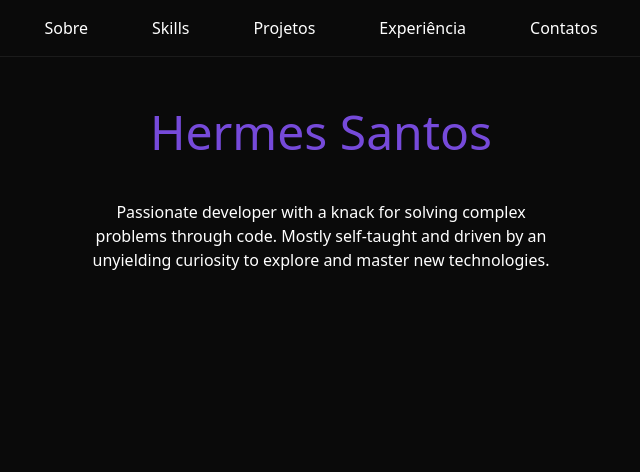
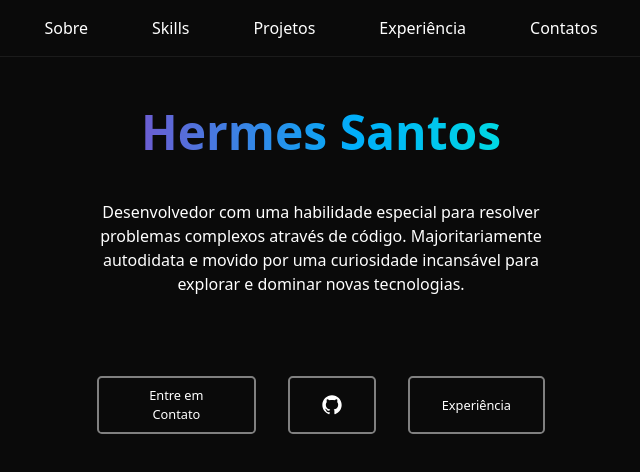
Before and after one commit to HermesSantos/portfolio, a Vue app: page / in a window 1280 px wide. Shown: the top 472 px of the page, without its empty margins (319-959 px from the left). Built offline with nearby package versions, Linux system fonts and the light colour scheme; the HTML template or start-up script is replaced by a standard one.

Commit message:
Feat: Add ContactButtons component to About page

```diff
--- a/src/components/About.vue
+++ b/src/components/About.vue
@@ -1,11 +1,15 @@
 <script setup lang="ts">
+import ContactButtons from "./ContactButtons.vue";
 </script>
 
 <template>
   <div class="about-main">
     <h1>Hermes Santos</h1>
     <div class="text-about">
-      Passionate developer with a knack for solving complex problems through code. Mostly self-taught and driven by an unyielding curiosity to explore and master new technologies.
+      Desenvolvedor com uma habilidade especial para resolver problemas complexos através de código. Majoritariamente autodidata e movido por uma curiosidade incansável para explorar e dominar novas tecnologias.
+    </div>
+    <div>
+      <ContactButtons />
     </div>
   </div>
 </template>
@@ -13,10 +17,12 @@
 .about-main{
   h1{
     font-size: 3rem;
+    font-weight: 800;
     background: linear-gradient(
       to right,
       #7953cd 20%,
       #00affa 30%,
+      #00f5d4 40%,
       #0190cd 70%,
       #764ada 80%
       );
@@ -25,7 +31,7 @@
     -webkit-text-fill-color: transparent;
     text-fill-color: transparent;
     background-size: 500% auto;
-    animation: textShine 5s ease-in-out infinite alternate;
+    animation: textShine 3s ease-in-out infinite alternate;
   }
   text-align: center;
   padding: 6rem 25rem;
--- /dev/null
+++ b/src/components/ContactButtons.vue
@@ -0,0 +1,26 @@
+<template>
+  <div class="contact-buttons-main">
+    <button>Entre em Contato</button>
+    <button>
+      <svg width="15" height="15" viewBox="0 0 15 15" fill="none" xmlns="http://www.w3.org/2000/svg" class="h-5 w-5"><path d="M7.49933 0.25C3.49635 0.25 0.25 3.49593 0.25 7.50024C0.25 10.703 2.32715 13.4206 5.2081 14.3797C5.57084 14.446 5.70302 14.2222 5.70302 14.0299C5.70302 13.8576 5.69679 13.4019 5.69323 12.797C3.67661 13.235 3.25112 11.825 3.25112 11.825C2.92132 10.9874 2.44599 10.7644 2.44599 10.7644C1.78773 10.3149 2.49584 10.3238 2.49584 10.3238C3.22353 10.375 3.60629 11.0711 3.60629 11.0711C4.25298 12.1788 5.30335 11.8588 5.71638 11.6732C5.78225 11.205 5.96962 10.8854 6.17658 10.7043C4.56675 10.5209 2.87415 9.89918 2.87415 7.12104C2.87415 6.32925 3.15677 5.68257 3.62053 5.17563C3.54576 4.99226 3.29697 4.25521 3.69174 3.25691C3.69174 3.25691 4.30015 3.06196 5.68522 3.99973C6.26337 3.83906 6.8838 3.75895 7.50022 3.75583C8.1162 3.75895 8.73619 3.83906 9.31523 3.99973C10.6994 3.06196 11.3069 3.25691 11.3069 3.25691C11.7026 4.25521 11.4538 4.99226 11.3795 5.17563C11.8441 5.68257 12.1245 6.32925 12.1245 7.12104C12.1245 9.9063 10.4292 10.5192 8.81452 10.6985C9.07444 10.9224 9.30633 11.3648 9.30633 12.0413C9.30633 13.0102 9.29742 13.7922 9.29742 14.0299C9.29742 14.2239 9.42828 14.4496 9.79591 14.3788C12.6746 13.4179 14.75 10.7025 14.75 7.50024C14.75 3.49593 11.5036 0.25 7.49933 0.25Z" fill="currentColor" fill-rule="evenodd" clip-rule="evenodd"></path></svg>
+    </button>
+    <button>Experiência</button>
+  </div>
+</template>
+<style scoped lang="scss">
+.contact-buttons-main{
+  display: flex;
+  justify-content: center;
+  margin-top: 5rem;
+  button {
+    margin: 0 1rem;
+    padding: .5rem 2rem;
+    background-color: #7953cd;
+    border-radius: .3rem;
+    background: none;
+    border: 2px solid grey;
+    font-size: .8rem;
+  }
+
+}
+</style>
```
